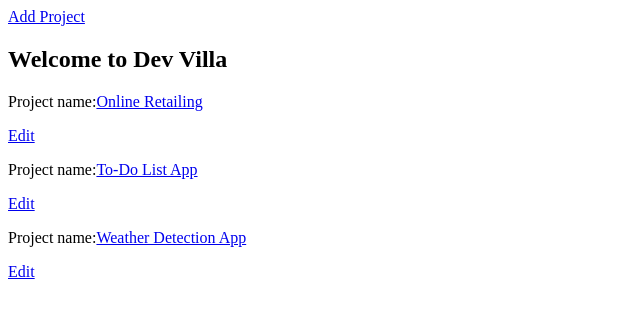
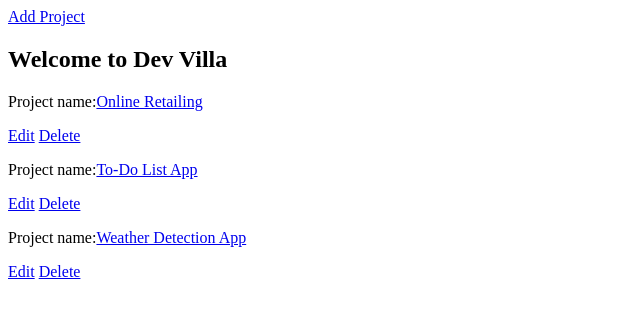
Before and after one commit to thompsongwill/codehawk, a Django app: page / in a window 1280 px wide. Shown: the top 318 px of the page, without its empty margins (0-640 px from the left). Run offline with Django 4.2, Linux system fonts and the light colour scheme; data comes from the database, SQL or seed files in the repository; both versions use the stored data as it was after the commit.

Commit message:
delete function added

```diff
--- a/devilla/projects/templates/projects/index.html
+++ b/devilla/projects/templates/projects/index.html
@@ -10,6 +10,7 @@
 
 
      <a href="{% url 'projects:update_project' item.id %}">Edit</a>
+     <a href="{% url 'projects:delete_project' item.id %}">Delete</a>
 
 
 
--- a/devilla/projects/urls.py
+++ b/devilla/projects/urls.py
@@ -9,6 +9,7 @@ app_name = 'projects'
 urlpatterns = [
                path('', views.home, name='home' ),
                path('project/<str:project_id>/', views.singleProject, name='single_project'),
-               path('project/<str:pk>/', views.updateProject, name='update_project'),
+               path('update-project/<str:pk>/', views.updateProject, name='update_project'),
+               path('delete-project/<str:pk>/', views.deleteProject, name='delete_project'),
                path('create-project', views.createProject, name='new_project'),
                ]
--- a/devilla/projects/views.py
+++ b/devilla/projects/views.py
@@ -38,3 +38,12 @@ def updateProject(request, pk):
 
     context = {"form":form}
     return render(request,'projects/project_form.html', context)
+
+
+def deleteProject(request,pk):
+    project = Project.objects.get(id=pk)
+    if request.method == 'POST':
+        project.delete()
+        return redirect('projects:home')
+    context = {'delete':project}
+    return render(request, 'projects/delete.html', context)
```
Also changed, not shown: devilla/projects/templates/projects/delete.html (added, +12 -0 lines), devilla/db.sqlite3.
